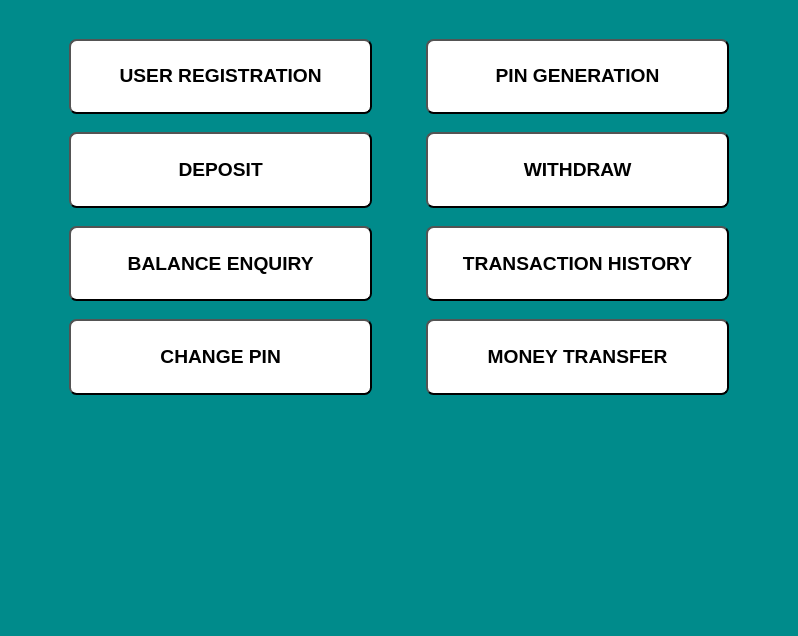
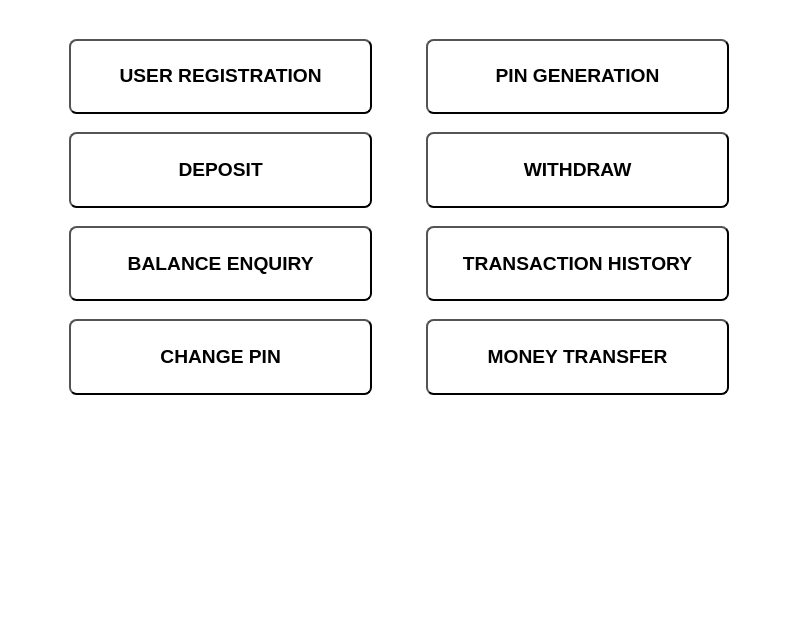
Before and after one commit to Ayyappa-915/ATM-PROJECT, a website: page public/index.html in a window 1280 px wide. Shown: the part 164-800 px from the top of the page, without its empty margins (241-1039 px from the left). Drawn offline with Linux system fonts and the light colour scheme.

Commit message:
Update desktop.css

```diff
--- a/public/CSS/desktop.css
+++ b/public/CSS/desktop.css
@@ -10,10 +10,6 @@
 .button-class-2
 {
     padding-right: 8cm;
-}
-body
-{
-    background-color: darkcyan;
 }
 button
 {
```
